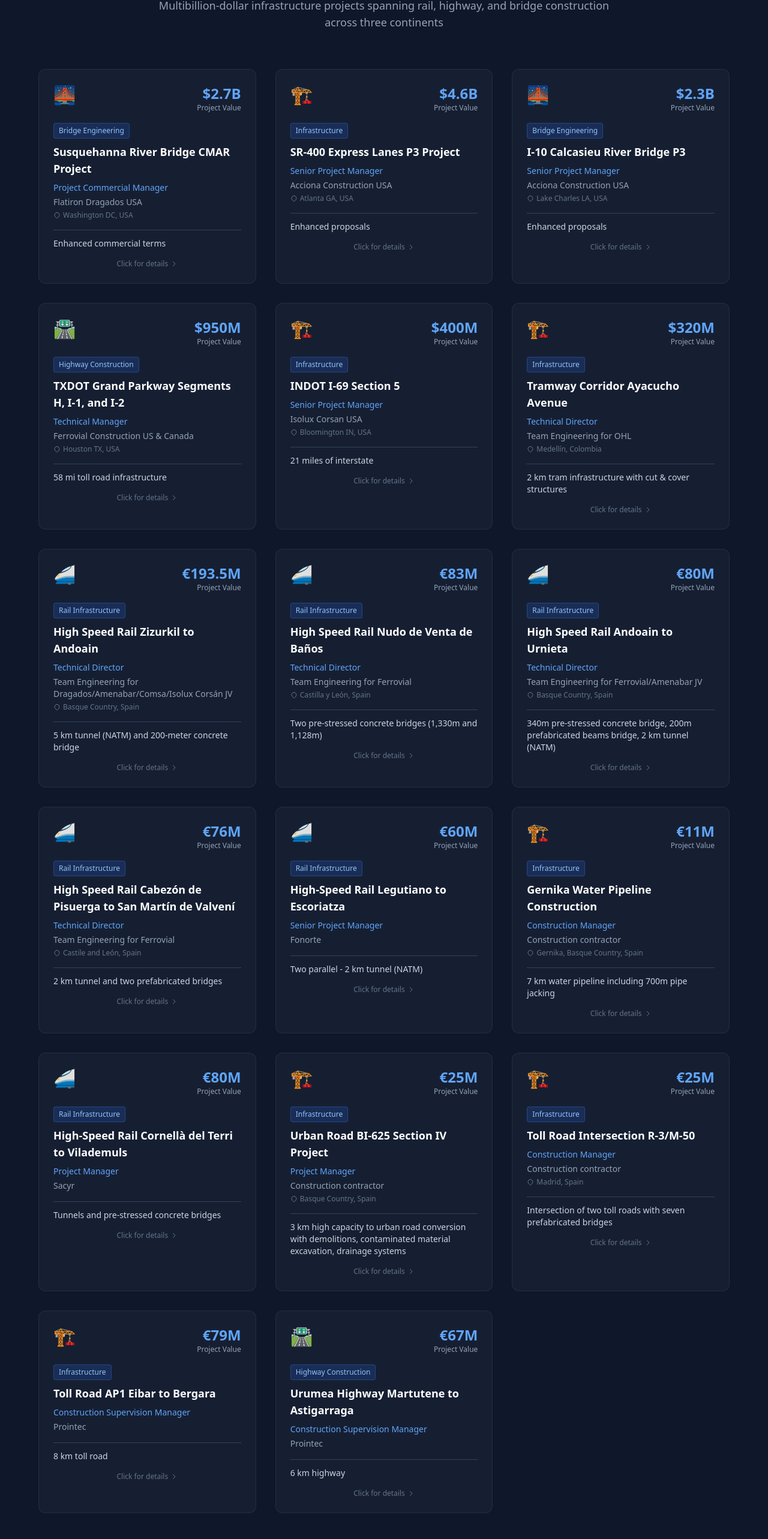
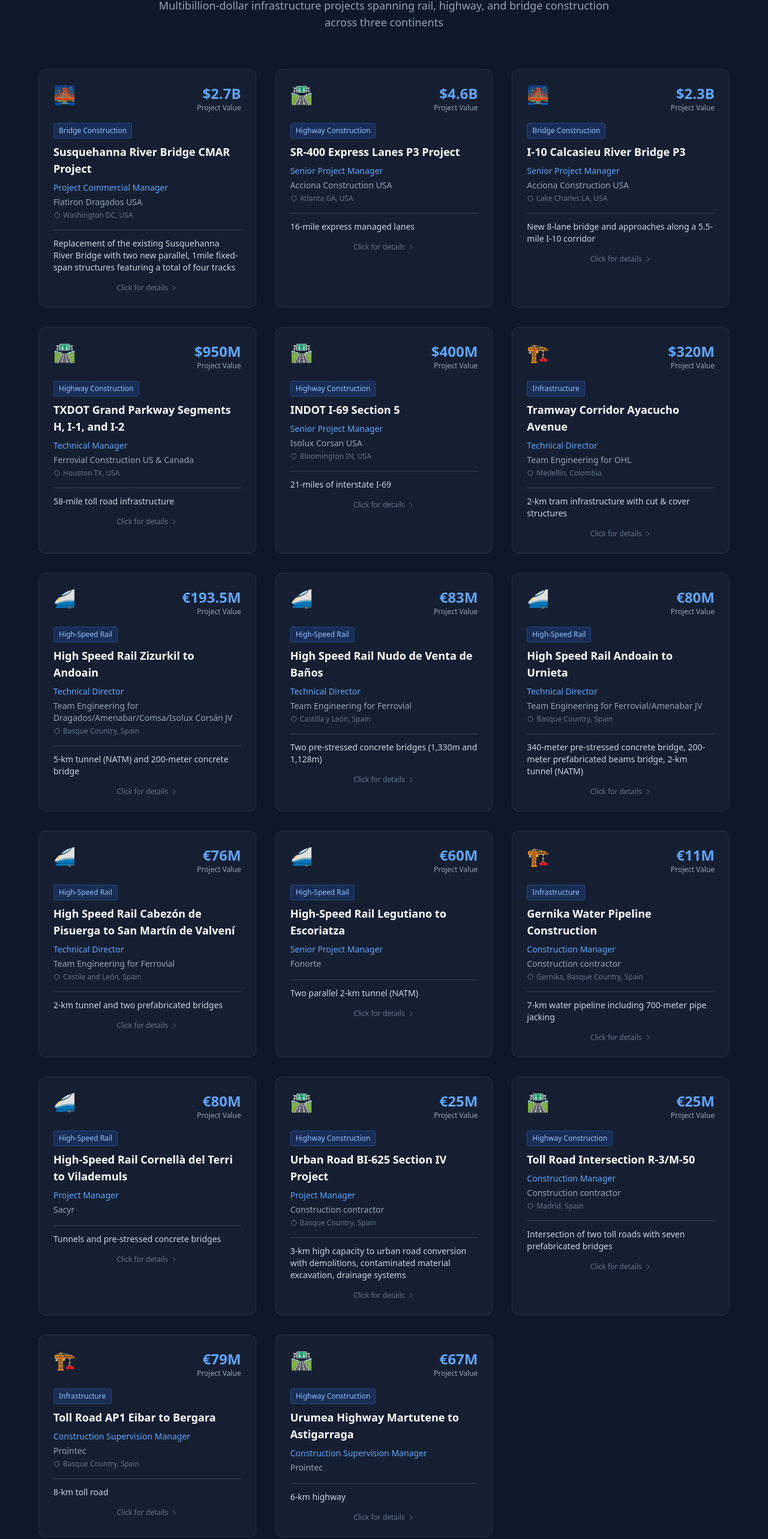
Before and after one commit to progohan/EFernandezOrtiz, a React (Vite) app: page / in a window 1280 px wide. Shown: the part 9315-11881 px from the top of the page at 60% size. Built offline with nearby package versions, Linux system fonts and the light colour scheme.

Commit message:
Updated data for Key Projects

```diff
--- a/public/data.json
+++ b/public/data.json
@@ -224,7 +224,8 @@
       "company": "Flatiron Dragados USA",
       "location": "Washington DC, USA",
       "client": "Amtrak",
-      "contribution": "Enhanced commercial terms",
+      "achievement": "Managing all commercial activities including contracts, procurement, project controls, communications, and financial management",
+      "scope": "Replacement of the existing Susquehanna River Bridge with two new parallel, 1mile fixed-span structures featuring a total of four tracks",
       "timeframe": "Jun 2024 - Present"
     },
     {
@@ -234,7 +235,8 @@
       "company": "Acciona Construction USA",
       "location": "Atlanta GA, USA",
       "client": "GDOT",
-      "contribution": "Enhanced proposals",
+      "achievement": "Excelled in capture of major projects, enhancing proposal quality and securing new business, contributed to enhancing proposals, and facilitated stakeholder meetings to ensure transparency and maintain strong client relationships",
+      "scope": "16-mile express managed lanes",
       "timeframe": "Jun 2023 - Jun 2024"
     },
     {
@@ -244,7 +246,8 @@
       "company": "Acciona Construction USA",
       "location": "Lake Charles LA, USA",
       "client": "LADOTD",
-      "contribution": "Enhanced proposals",
+      "achievement": "Excelled in capture of major projects, enhancing proposal quality and securing new business, contributed to enhancing proposals, and facilitated stakeholder meetings to ensure transparency and maintain strong client relationships",
+      "scope": "New 8-lane bridge and approaches along a 5.5-mile I-10 corridor",
       "timeframe": "Jun 2023 - Jun 2024"
     },
     {
@@ -254,16 +257,18 @@
       "company": "Ferrovial Construction US & Canada",
       "location": "Houston TX, USA",
       "client": "InDOT",
-      "achievement": "58 mi toll road infrastructure",
+      "achievement": "Successfully delivered all RFC design packages for the TxDOT $950M Design-Build Grand Parkway Segments H, I-1, and I-2 Project, managed over 300 design change modifications, enhancing project safety and cost-effectiveness, provided leadership and strategic direction as Construction Technical Office Manager**, supporting the US management team, and collaborated closely with joint venture partners, ensuring adherence to the Design-Build contract with TxDOT",
+      "scope": "58-mile toll road infrastructure",
       "timeframe": "Oct 2017 - Feb 2022"
     },
     {
       "name": "INDOT I-69 Section 5",
       "value": "$400M",
-      "scope": "21 miles of interstate",
+      "scope": "21-miles of interstate I-69",
       "role": "Senior Project Manager",
       "company": "Isolux Corsan USA",
       "client": "TxDOT",
+      "achievement": "Led the technical and commercial management ensuring successful coordination of design-build activities, project controls, and procurement",
       "location": "Bloomington IN, USA",
       "timeframe": "Aug 2014 - Oct 2017"
     },
@@ -274,13 +279,9 @@
       "role": "Technical Director",
       "company": "Team Engineering for OHL",
       "client": "Metro de Medellín",
-      "scope": "2 km tram infrastructure with cut & cover structures",
+      "scope": "2-km tram infrastructure with cut & cover structures",
       "location": "Medellín, Colombia",
-      "key_achievements": [
-        "Successful delivery of urban tram infrastructure",
-        "Implementation of cut & cover construction methodology",
-        "Integration with existing urban transit system"
-      ]
+      "achievement": "Implementation of cut & cover construction methodology"
     },
     {
       "name": "High Speed Rail Zizurkil to Andoain",
@@ -288,14 +289,10 @@
       "timeframe": "May 2012 - Aug 2014",
       "role": "Technical Director",
       "company": "Team Engineering for Dragados/Amenabar/Comsa/Isolux Corsán JV",
-      "scope": "5 km tunnel (NATM) and 200-meter concrete bridge",
+      "scope": "5-km tunnel (NATM) and 200-meter concrete bridge",
       "location": "Basque Country, Spain",
       "client": "ADIF",
-      "key_achievements": [
-        "Construction of 5 km tunnel using NATM methodology",
-        "Delivery of 200-meter concrete bridge structure",
-        "High-speed rail infrastructure development"
-      ]
+      "achievement": "Design of 5km tunnel using NATM methodology"
     },
     {
       "name": "High Speed Rail Nudo de Venta de Baños",
@@ -306,11 +303,7 @@
       "scope": "Two pre-stressed concrete bridges (1,330m and 1,128m)",
       "client": "ADIF",
       "location": "Castilla y León, Spain",
-      "key_achievements": [
-        "Delivery of major pre-stressed concrete bridge structures",
-        "High-speed rail network expansion contribution",
-        "Advanced concrete construction techniques"
-      ]
+      "achievement": "Delivered major pre-stressed concrete bridge structures, contributed to high-speed rail network expansion, and implemented advanced concrete construction techniques"
     },
     {
       "name": "High Speed Rail Andoain to Urnieta",
@@ -318,14 +311,10 @@
       "timeframe": "Apr 2011 - Aug 2014",
       "role": "Technical Director",
       "company": "Team Engineering for Ferrovial/Amenabar JV",
-      "scope": "340m pre-stressed concrete bridge, 200m prefabricated beams bridge, 2 km tunnel (NATM)",
+      "scope": "340-meter pre-stressed concrete bridge, 200-meter prefabricated beams bridge, 2-km tunnel (NATM)",
       "location": "Basque Country, Spain",
       "client": "ADIF",
-      "key_achievements": [
-        "Construction of complex bridge structures",
-        "Implementation of NATM tunneling technology",
-        "Integration of multiple construction methodologies"
-      ]
+      "achievement": "Constructed complex bridge structures, implemented NATM tunneling technology, and integrated multiple construction methodologies"
     },
     {
       "name": "High Speed Rail Cabezón de Pisuerga to San Martín de Valvení",
@@ -333,20 +322,16 @@
       "timeframe": "Apr 2010 - May 2012",
       "role": "Technical Director",
       "company": "Team Engineering for Ferrovial",
-      "scope": "2 km tunnel and two prefabricated bridges",
+      "scope": "2-km tunnel and two prefabricated bridges",
       "location": "Castile and León, Spain",
-      "key_achievements": [
-        "Successful tunnel construction completion",
-        "Prefabricated bridge installation",
-        "High-speed rail corridor development"
-      ]
+      "achievement": "Successfully completed tunnel construction, installed prefabricated bridges, and developed high-speed rail corridors"
     },
     {
       "name": "High-Speed Rail Legutiano to Escoriatza",
       "value": "€60M",
       "role": "Senior Project Manager",
       "company": "Fonorte",
-      "scope": "Two parallel - 2 km tunnel (NATM)",
+      "scope": "Two parallel 2-km tunnel (NATM)",
       "timeframe": "Nov 2008 - Jun 2010"
     },
     {
@@ -355,13 +340,9 @@
       "timeframe": "Nov 2008 - Jun 2009",
       "role": "Construction Manager",
       "company": "Construction contractor",
-      "scope": "7 km water pipeline including 700m pipe jacking",
+      "scope": "7-km water pipeline including 700-meter pipe jacking",
       "location": "Gernika, Basque Country, Spain",
-      "key_achievements": [
-        "Successful pipe jacking operation completion",
-        "Water infrastructure system enhancement",
-        "Trenchless construction methodology application"
-      ]
+      "achievement": "Successfully completed pipe jacking operations, enhanced water infrastructure systems, and applied trenchless construction methodologies"
     },
     {
       "name": "High-Speed Rail Cornellà del Terri to Vilademuls",
@@ -377,13 +358,9 @@
       "timeframe": "Jun 2007 - Nov 2007",
       "role": "Project Manager",
       "company": "Construction contractor",
-      "scope": "3 km high capacity to urban road conversion with demolitions, contaminated material excavation, drainage systems",
+      "scope": "3-km high capacity to urban road conversion with demolitions, contaminated material excavation, drainage systems",
       "location": "Basque Country, Spain",
-      "key_achievements": [
-        "Urban road infrastructure transformation",
-        "Environmental remediation and contaminated material management",
-        "Utility infrastructure relocation and installation"
-      ]
+      "achievement": "Transformed urban road infrastructure, managed environmental remediation and contaminated materials, and relocated and installed utility infrastructure"
     },
     {
       "name": "Toll Road Intersection R-3/M-50",
@@ -393,24 +370,21 @@
       "company": "Construction contractor",
       "scope": "Intersection of two toll roads with seven prefabricated bridges",
       "location": "Madrid, Spain",
-      "key_achievements": [
-        "Complex highway intersection construction",
-        "Multiple prefabricated bridge installations",
-        "Traffic management during construction"
-      ]
+      "achievement": "Constructed complex highway intersections, installed multiple prefabricated bridges, and managed traffic during construction"
     },
     {
       "name": "Toll Road AP1 Eibar to Bergara",
       "value": "€79M",
-      "scope": "8 km toll road",
+      "scope": "8-km toll road",
       "role": "Construction Supervision Manager",
+      "location": "Basque Country, Spain",
       "company": "Prointec",
       "timeframe": "Jan 2003 - Sep 2005"
     },
     {
       "name": "Urumea Highway Martutene to Astigarraga",
       "value": "€67M",
-      "scope": "6 km highway",
+      "scope": "6-km highway",
       "role": "Construction Supervision Manager",
       "company": "Prointec",
       "timeframe": "Jan 2003 - Sep 2005"
--- a/src/components/KeyProjects.tsx
+++ b/src/components/KeyProjects.tsx
@@ -5,9 +5,10 @@
   value: string;
   role: string;
   company: string;
+  client?: string;
   location?: string;
-  contribution?: string;
   achievement?: string;
+  contribution?: string; //not used
   scope?: string;
 }
 
@@ -28,15 +29,15 @@
   const getProjectIcon = (name: string): string => {
     if (name.toLowerCase().includes('rail') || name.toLowerCase().includes('railroad')) return '🚄';
     if (name.toLowerCase().includes('bridge')) return '🌉';
-    if (name.toLowerCase().includes('highway') || name.toLowerCase().includes('parkway')) return '🛣️';
+    if (name.toLowerCase().includes('highway') || name.toLowerCase().includes('parkway') || name.toLowerCase().includes('section') || name.toLowerCase().includes('lanes')) return '🛣️';
     if (name.toLowerCase().includes('tunnel')) return '🚇';
     return '🏗️';
   };
 
   const getProjectCategory = (name: string): string => {
-    if (name.toLowerCase().includes('rail') || name.toLowerCase().includes('railroad')) return 'Rail Infrastructure';
-    if (name.toLowerCase().includes('bridge')) return 'Bridge Engineering';
-    if (name.toLowerCase().includes('highway') || name.toLowerCase().includes('parkway')) return 'Highway Construction';
+    if (name.toLowerCase().includes('rail') || name.toLowerCase().includes('railroad')) return 'High-Speed Rail';
+    if (name.toLowerCase().includes('bridge')) return 'Bridge Construction';
+    if (name.toLowerCase().includes('highway') || name.toLowerCase().includes('parkway') || name.toLowerCase().includes('section') || name.toLowerCase().includes('lanes')) return 'Highway Construction';
     if (name.toLowerCase().includes('tunnel')) return 'Tunneling';
     return 'Infrastructure';
   };
@@ -101,10 +102,10 @@
                 </div>
 
                 {/* Key Highlight */}
-                {(project.achievement || project.contribution || project.scope) && (
+                {project.scope && (
                   <div className="border-t border-slate-700 pt-3">
                     <p className="text-slate-300 text-sm">
-                      {project.achievement || project.contribution || project.scope}
+                      {project.scope}
                     </p>
                   </div>
                 )}
@@ -184,6 +185,14 @@
                     <h4 className="text-sm font-semibold text-slate-400 mb-1">Company</h4>
                     <p className="text-white">{selectedProject.company}</p>
                   </div>
+
+                  {selectedProject.client && (
+                    <div>
+                      <h4 className="text-sm font-semibold text-slate-400 mb-1">Client</h4>
+                      <p className="text-white">{selectedProject.client}</p>
+                    </div>
+                  )}
+
                   {selectedProject.location && (
                     <div>
                       <h4 className="text-sm font-semibold text-slate-400 mb-1">Location</h4>
```
